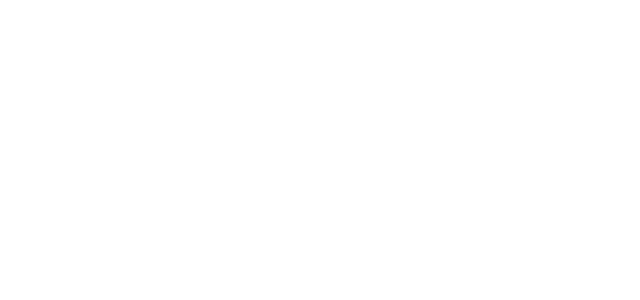
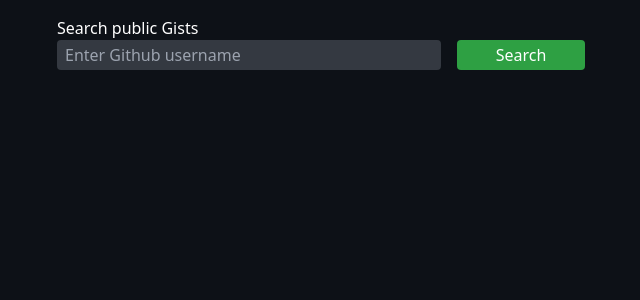
Before and after one commit to botezatuemil/assessment, a React (Create React App) app: page / in a window 1280 px wide. Shown: the top 300 px of the page, without its empty margins (319-959 px from the left). Built offline with nearby package versions, Linux system fonts and the light colour scheme.

Commit message:
created search ui

```diff
--- a/package.json
+++ b/package.json
@@ -10,6 +10,7 @@
     "@types/node": "^16.18.7",
     "@types/react": "^18.0.26",
     "@types/react-dom": "^18.0.9",
+    "axios": "^1.2.1",
     "react": "^18.2.0",
     "react-dom": "^18.2.0",
     "react-scripts": "5.0.1",
@@ -39,5 +40,10 @@
       "last 1 firefox version",
       "last 1 safari version"
     ]
+  },
+  "devDependencies": {
+    "autoprefixer": "^10.4.13",
+    "postcss": "^8.4.19",
+    "tailwindcss": "^3.2.4"
   }
 }
--- /dev/null
+++ b/postcss.config.js
@@ -0,0 +1,6 @@
+module.exports = {
+  plugins: {
+    tailwindcss: {},
+    autoprefixer: {},
+  },
+}
--- a/src/App.tsx
+++ b/src/App.tsx
@@ -1,11 +1,12 @@
 import React from 'react';
 import logo from './logo.svg';
 import './App.css';
+import Home from './components/Home';
 
 function App() {
   return (
-    <div className="App">
-
+    <div className="flex h-screen bg-[#0D1117] justify-center">
+      <Home/>
     </div>
   );
 }
--- /dev/null
+++ b/src/components/Home.tsx
@@ -0,0 +1,33 @@
+import React from "react";
+
+const Home = () => {
+  const handleSubmit = (event: React.FormEvent<HTMLFormElement>) => {
+    event.preventDefault();
+
+  };
+
+  return (
+    <div className="flex w-full h-full justify-center">
+      <form
+        className="flex flex-row space-x-4 h-[70px]"
+        onSubmit={handleSubmit}
+      >
+        <div className="flex flex-col place-self-end">
+          <label className="text-white">Search public Gists </label>
+          <input
+            className="w-[30vw] rounded bg-[#343941] text-white h-[30px] px-2"
+            placeholder="Enter Github username"
+          />
+        </div>
+        <button
+          type="submit"
+          className="bg-[#2EA043] w-[10vw] h-[30px] text-white rounded cursor-pointer place-self-end"
+        >
+          Search
+        </button>
+      </form>
+    </div>
+  );
+};
+
+export default Home;
--- a/src/index.css
+++ b/src/index.css
@@ -1,13 +1,3 @@
-body {
-  margin: 0;
-  font-family: -apple-system, BlinkMacSystemFont, 'Segoe UI', 'Roboto', 'Oxygen',
-    'Ubuntu', 'Cantarell', 'Fira Sans', 'Droid Sans', 'Helvetica Neue',
-    sans-serif;
-  -webkit-font-smoothing: antialiased;
-  -moz-osx-font-smoothing: grayscale;
-}
-
-code {
-  font-family: source-code-pro, Menlo, Monaco, Consolas, 'Courier New',
-    monospace;
-}
+@tailwind base;
+@tailwind components;
+@tailwind utilities;
--- /dev/null
+++ b/tailwind.config.js
@@ -0,0 +1,10 @@
+/** @type {import('tailwindcss').Config} */
+module.exports = {
+  content: [
+    "./src/**/*.{js,jsx,ts,tsx}",
+  ],
+  theme: {
+    extend: {},
+  },
+  plugins: [],
+}
```
Also changed, not shown: 1 other file (tests, documents, lock files or other folders).
